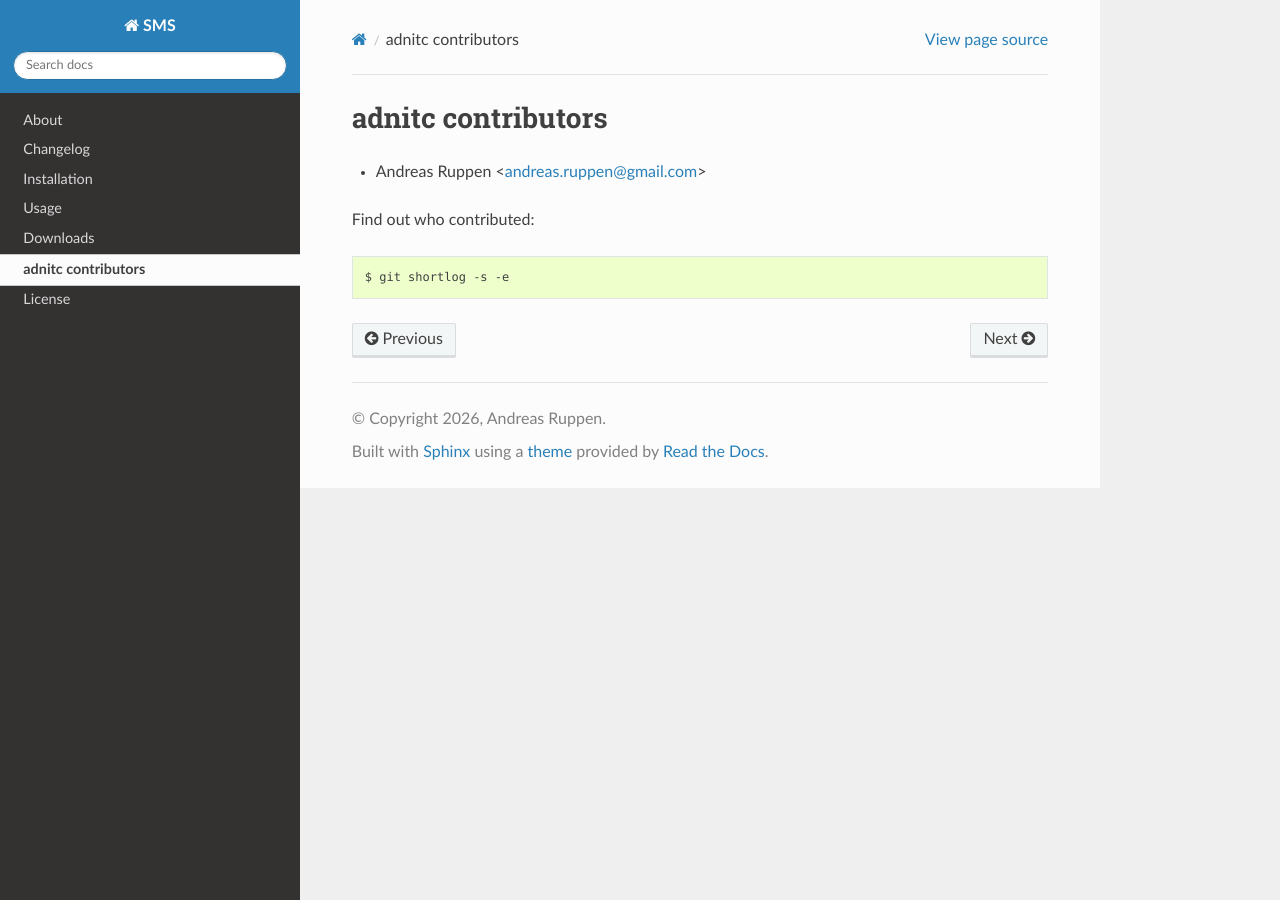
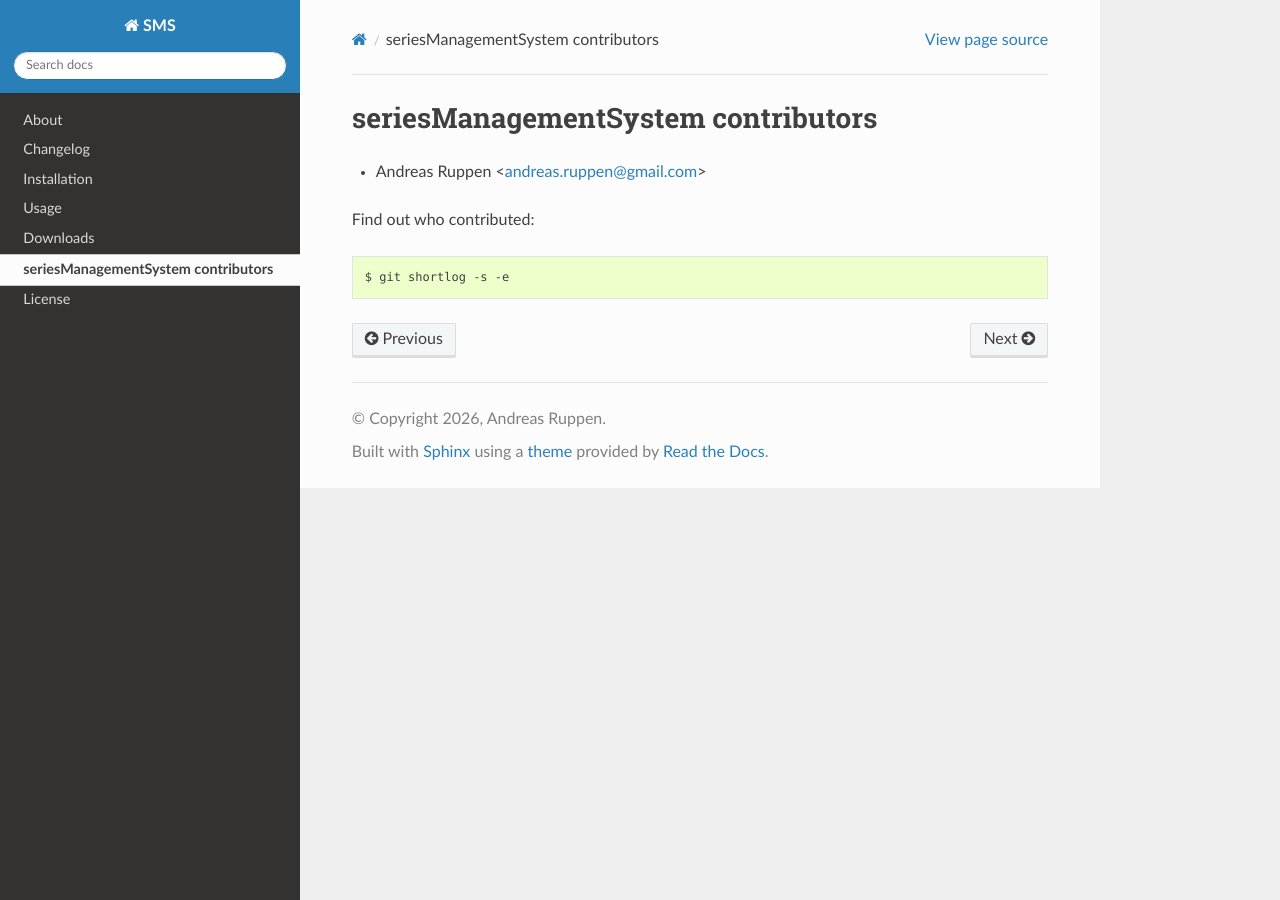
Before and after one commit to digsim/seriesManagementSystem, a Sphinx documentation site: the page built from docs/credits.rst, in a window 1280 px wide. Built offline with Sphinx 7.4.7 and the Read the Docs theme 3.1.0, drawn with Linux system fonts in a browser that asks for light colours.

```diff
--- a/docs/conf.py
+++ b/docs/conf.py
@@ -37,4 +37,4 @@
 
 htmlhelp_basename = "seriesManagementSystem"
 
-man_pages = [("index", "adnitc", "adnitc doc", ["Andreas Ruppen"], 1)]
+man_pages = [("index", "seriesManagementSystem", "seriesManagementSystem doc", ["Andreas Ruppen"], 1)]
--- a/docs/credits.rst
+++ b/docs/credits.rst
@@ -1,4 +1,4 @@
-adnitc contributors
+seriesManagementSystem contributors
 ======================
 
 - Andreas Ruppen <andreas.ruppen@gmail.com>
```
Also changed, not shown: 1 other file.
